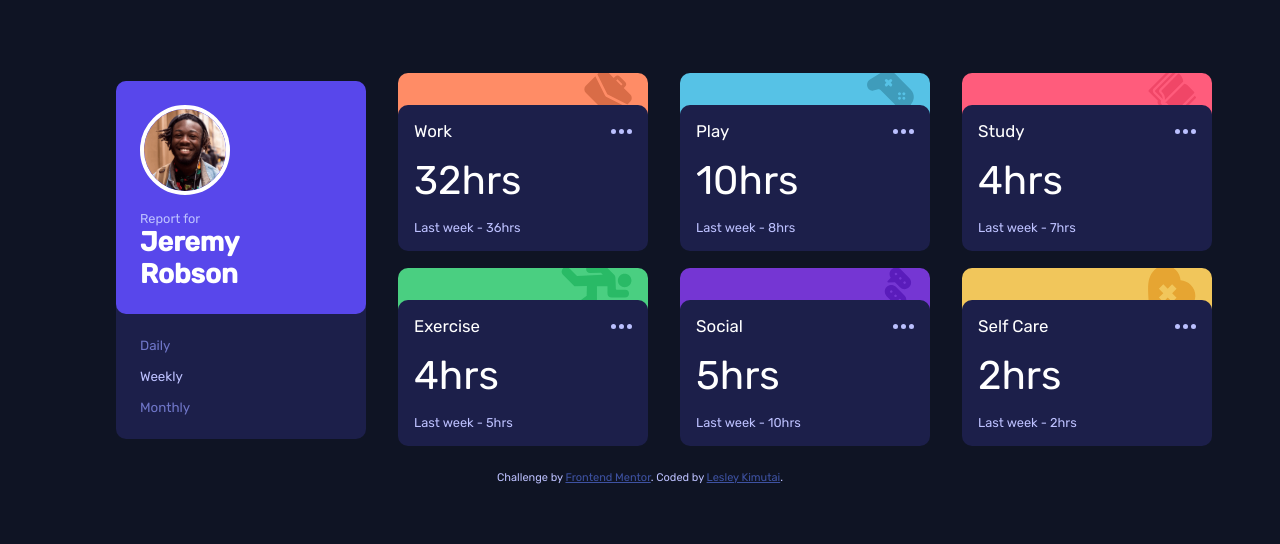
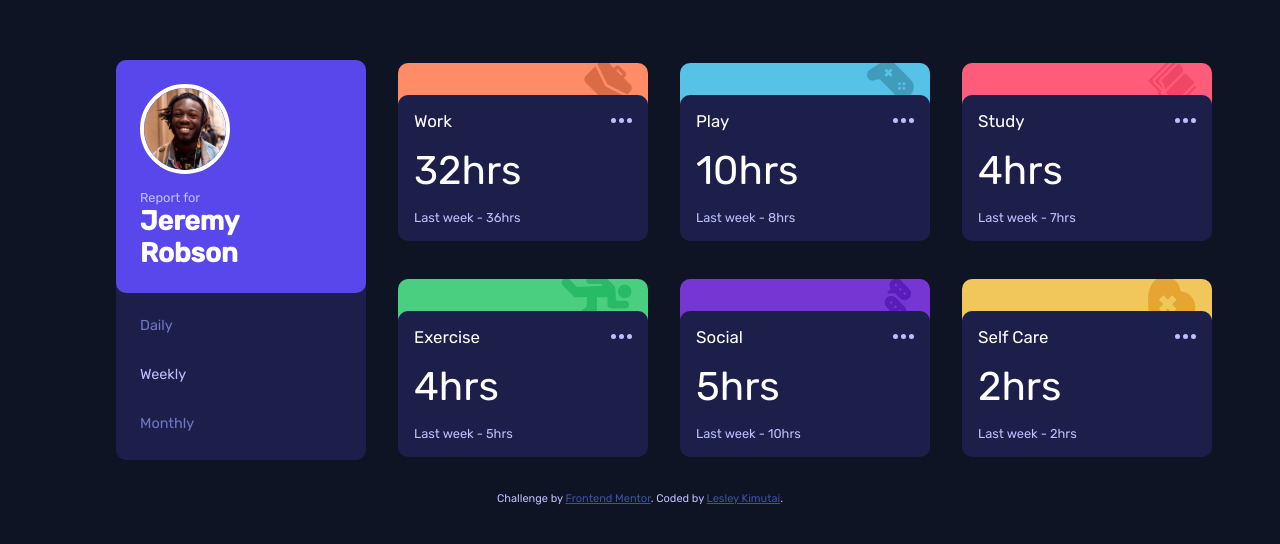
Before and after one commit to issagoodlifeInc/timetracking-dashboard, a React (Create React App) app: page / in a window 1280 px wide. Shown: the part 110-654 px from the top of the page. Built offline with nearby package versions, Linux system fonts and the light colour scheme.

Commit message:
Fixing card with for smaller screens

```diff
--- a/src/styles.css
+++ b/src/styles.css
@@ -108,7 +108,7 @@ a {
   padding: 1rem;
   background-color: var(--darkblue);
   border-radius: 10px;
-  width: min(250px, 40vw);
+  width: min(250px, 80vw);
   margin-inline: auto;
   margin-block: 2.5rem;
   position: relative;
@@ -220,6 +220,7 @@ main :nth-child(7)::before {
   }
 
   .card {
+    width: min(250px, 40vw);
     margin-block: 0;
   }
 }
@@ -239,11 +240,16 @@ main :nth-child(7)::before {
   .user {
     grid-column: 1/1;
     grid-row: 1/3;
+    min-height: 400px;
+  }
+  .btns button {
+    font-size: 0.9rem;
   }
   .btns {
     flex-direction: column;
     align-items: flex-start;
-    gap: 1rem;
+    justify-content: space-between;
+    gap: 2rem;
   }
 
   main {
```
